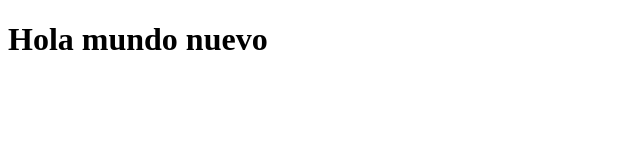
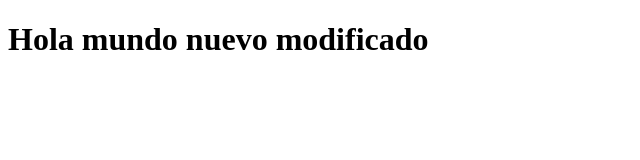
Before and after one commit to jadelvallef02/Curso_Git, a plain HTML site: page index.html in a window 1280 px wide. Shown: the whole page, without its empty margins (0-640 px from the left). Drawn offline with Linux system fonts and the light colour scheme.

Commit message:
se modifico el index nuevamente
se modifico el index nuevamente

```diff
--- a/index.html
+++ b/index.html
@@ -7,6 +7,6 @@
     <title>Título</title>
 </head>
 <body>
-    <h1>Hola mundo nuevo</h1>
+    <h1>Hola mundo nuevo modificado</h1>
 </body>
 </html>
```
